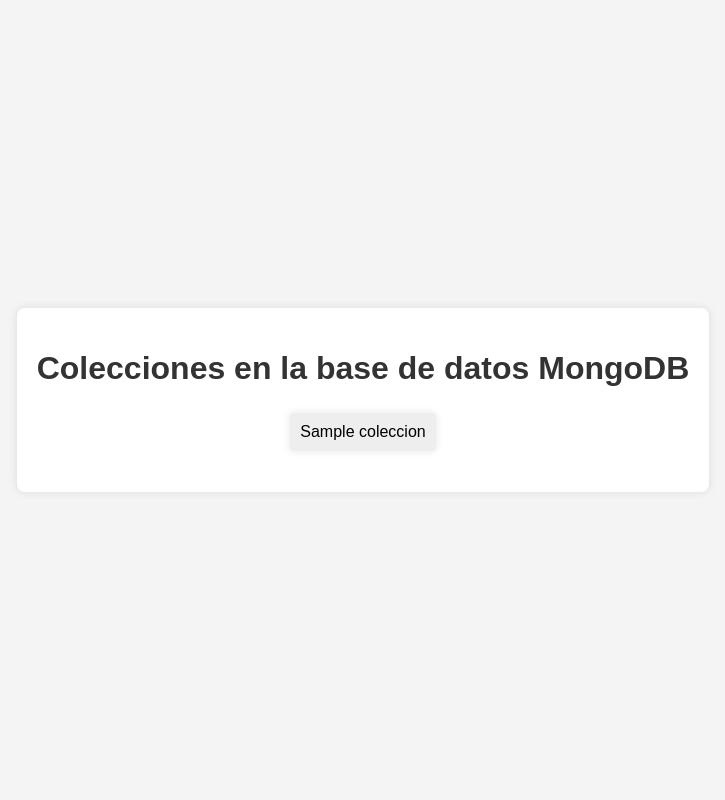
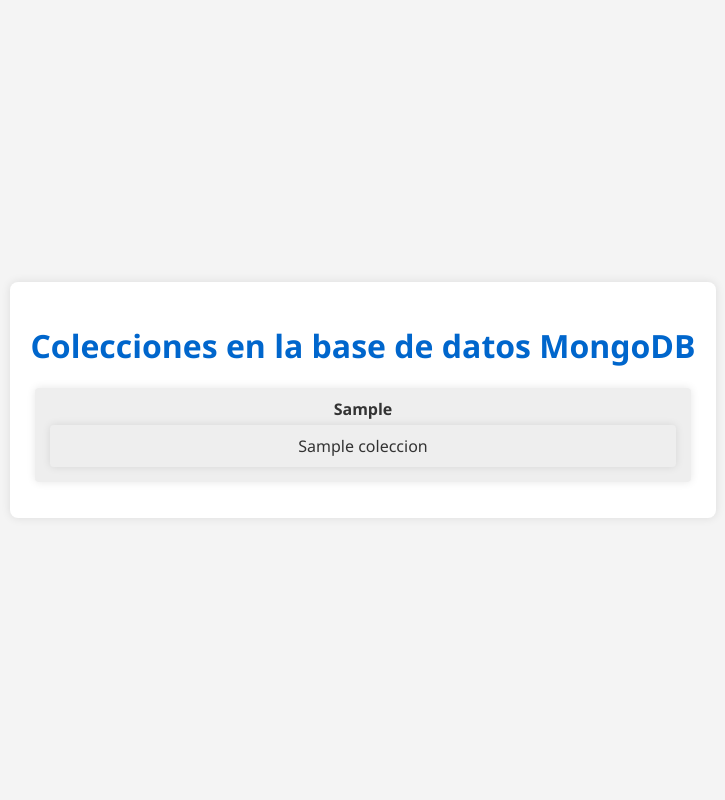
Before and after one commit to dtoctaquiza2003/ProyectoFinalGBD, a Flask app: template template/mongo.html in a window 1280 px wide. Shown: the whole page, without its empty margins (277-1002 px from the left). Run offline with Flask 3, Linux system fonts and the light colour scheme; the template is opened without the code that fills it: most values are stand-ins (such as "Sample title", 1, 10 or a date in 2020); some libraries are stand-ins or nearby versions.

Commit message:
tercer commit

```diff
--- a/template/mongo.html
+++ b/template/mongo.html
@@ -6,7 +6,7 @@
     <title>Colecciones de MongoDB</title>
     <style>
         body {
-            font-family: 'Arial', sans-serif;
+            font-family: 'Segoe UI', Tahoma, Geneva, Verdana, sans-serif;
             background-color: #f4f4f4;
             margin: 0;
             padding: 0;
@@ -25,7 +25,7 @@
         }
 
         h1 {
-            color: #333;
+            color: #0066cc;
         }
 
         ul {
@@ -39,7 +39,7 @@
             margin: 5px;
             border-radius: 4px;
             box-shadow: 0 0 8px rgba(0, 0, 0, 0.1);
-            display: inline-block;
+            color: #333;
         }
     </style>
 </head>
@@ -47,8 +47,15 @@
     <main>
         <h1>Colecciones en la base de datos MongoDB</h1>
         <ul>
-            {% for coleccion in colecciones %}
-                <li>{{ coleccion }}</li>
+            {% for base_de_datos, colecciones in colecciones_por_base.items() %}
+                <li>
+                    <strong>{{ base_de_datos }}</strong>
+                    <ul>
+                        {% for coleccion in colecciones %}
+                            <li>{{ coleccion }}</li>
+                        {% endfor %}
+                    </ul>
+                </li>
             {% endfor %}
         </ul>
     </main>
```
